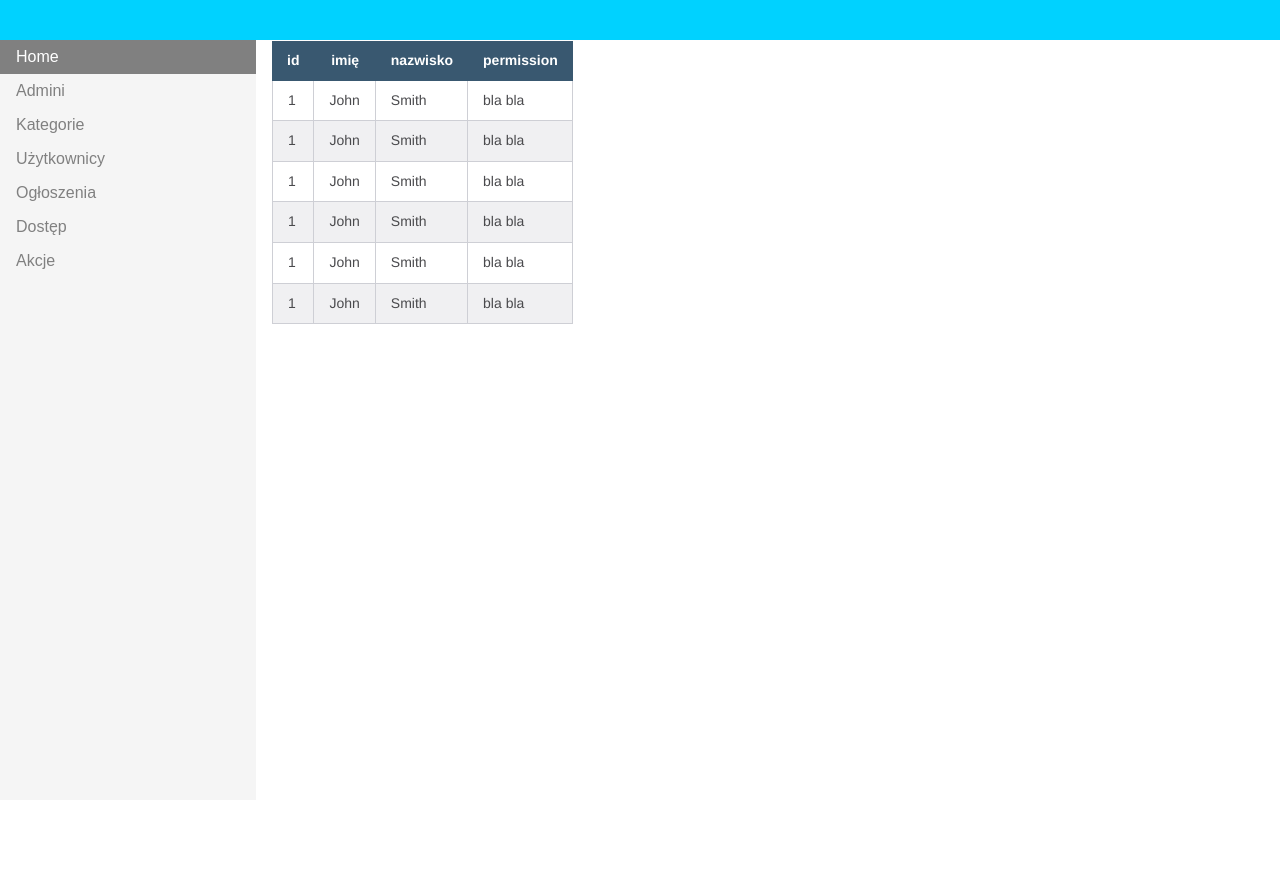
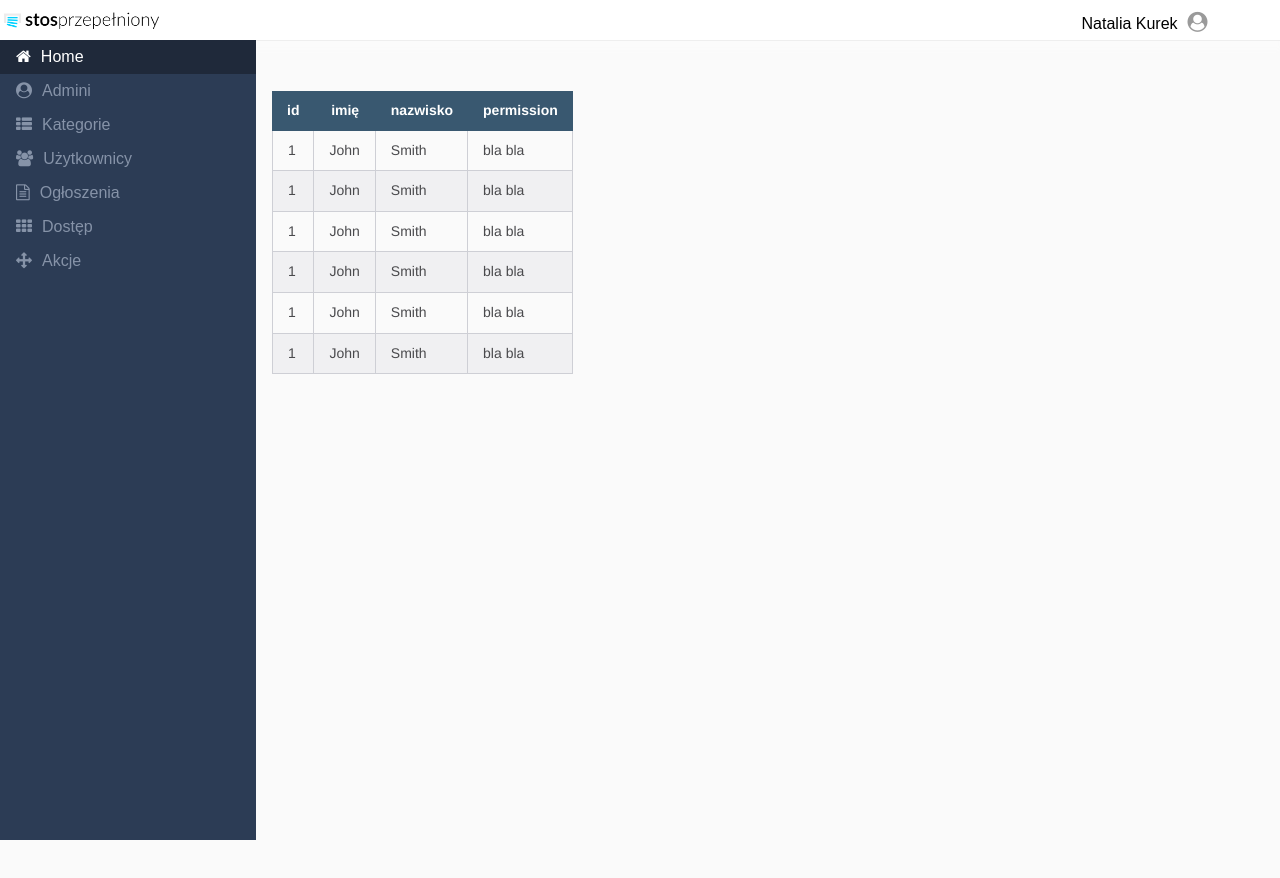
Before and after one commit to magdasid/FrontProjektZespolowy, a plain HTML site: page main/admin2.html in a window 1280 px wide. After the commit the page ends 800 px from the top, so only its background shows below. Drawn offline with nearby package versions, Linux system fonts and the light colour scheme.

Commit message:
poprawione menu

```diff
--- a/main/admin2.html
+++ b/main/admin2.html
@@ -12,18 +12,32 @@
 	</head>
     <body>
         <div class="admin_container">
+		<div class="label">
+						<div  class="logo-img">
+							<img src="logo.png">
+						</div>
+						<div class="admin-info">
+							<div id="admin-name">
+								Natalia Kurek
+							</div>
+
+							<div class="admin-icon">
+								<i class="fa fa-user-circle" aria-hidden="true"></i>
+							</div>
+
+						</div>
+					</div>
                 <ul class="sidenav">
-                    <div class="label"></div>
-                    <li><a class="active" href="#home">Home</a></li>
-                    <li><a href="#news">Admini</a></li>
-                    <li><a href="#contact">Kategorie</a></li>
-                    <li><a href="#about">Użytkownicy</a></li>
-                    <li><a href="#about">Ogłoszenia</a></li>
-                    <li><a href="#about">Dostęp</a></li>
-                    <li><a href="#about">Akcje</a></li>
+                    <li><a class="active" href="#home"><i class="fa fa-home" aria-hidden="true"></i>Home</a></li>
+                    <li><a href="#news"><i class="fa fa-user-circle" aria-hidden="true"></i>Admini</a></li>
+                    <li><a href="#contact"><i class="fa fa-th-list" aria-hidden="true"></i>Kategorie</a></li>
+                    <li><a href="#about"><i class="fa fa-users" aria-hidden="true"></i>Użytkownicy</a></li>
+                    <li><a href="#about"><i class="fa fa-file-text-o" aria-hidden="true"></i>Ogłoszenia</a></li>
+                    <li><a href="#about"><i class="fa fa-th" aria-hidden="true"></i>Dostęp</a></li>
+                    <li><a href="#about"><i class="fa fa-arrows" aria-hidden="true"></i>Akcje</a></li>
                 </ul>
-            <div class="label"></div>
             <div class="content">
+				<div class="container">
 					<table>
 						<thead>
 							<tr>
@@ -75,5 +89,6 @@
 					</table>
 				</div>
             </div>
+        </div>
     </body>
 </html>
--- a/main/adminstyle.css
+++ b/main/adminstyle.css
@@ -1,23 +1,51 @@
 body {
     margin: 0;
     font-family: Arial;
+		background-color: #fafafa;
 }
 .label {
     height: 40px;
     width: 100%;
     margin: 0;
     padding: 0;
-    background-color: #00d2ff;
+    background-color: #ffffff;
+	position: fixed;
+	top: 0;
+	border-bottom: 1px solid #eeeeee;
+
+-webkit-box-shadow: -3px 5px 5px 4px rgba(251,251,251,1);
+-moz-box-shadow: -3px 5px 5px 4px rgba(251,251,251,1);
+box-shadow: -3px 5px 5px 4px rgba(251,251,251,1);
 }
 .logo-img {
-    width: 100%;
+    width: 60%;
+	float: left;
+}
+.admin-info {
+	float: right;
+	width: 20%;
+	line-height: 3;
+	font-size: 100%;
+}
+.admin-icon .fa {
+	font-size: 20px;
+	color: #9A9A9A;
+}
+.logo-img img {
+	height: 40px;
+}
+#admin-name {
+	float: left;
+	width: 60%;
+	text-align: right;
+    padding-right: 10px;
 }
 ul.sidenav {
     list-style-type: none;
     margin: 0;
     padding: 0;
     width: 20%;
-    background-color: whitesmoke;
+    background-color: #2C3C55;
     position: fixed;
     height: 100%;
     overflow: auto;
@@ -25,26 +53,27 @@ ul.sidenav {
 
 ul.sidenav li a {
     display: block;
-    color: gray;
+    color: #8693A8;
     padding: 8px 16px;
     text-decoration: none;
 }
 
 ul.sidenav li a.active {
-    background-color: gray;
-    color: white;
+	background-color: #1F293A;
+	color: white;
 }
 
 ul.sidenav li a:hover:not(.active) {
-    background-color: #555;
-    color: white;
+	background-color: #1F293A;
+	color: white;
 }
-
+ul.sidenav li a .fa {
+	padding-right: 10px;
+}
 div.content {
     margin-left: 20%;
     padding: 1px 16px;
-    height: 1000px;
-    background-color: white;
+	margin-top: 40px;
 }
 
 @media screen and (max-width: 900px) {
@@ -58,13 +87,32 @@ div.content {
         padding: 15px;
     }
     div.content {margin-left: 0;}
+	.admin-info {
+		width: 40%;
+	}
+	.label {
+		position: relative;
+	}
 }
-
 @media screen and (max-width: 400px) {
     ul.sidenav li a {
         text-align: center;
         float: none;
     }
+			.label {
+		position: relative;
+		  height: 20px;
+	}
+	.logo-img img {
+		height: 20px;
+	}
+	.admin-info {
+		width: 40%;
+		line-height: 2;
+		font-size: 10px;
+	}
+
+
 }
 
 
@@ -121,3 +169,6 @@ tfoot {
 tfoot tr:last-child {
   background: #f0f0f2;
 }
+.container {
+	padding-top: 50px;
+}
```
Lines whose indentation alone changed are shown as unchanged.
